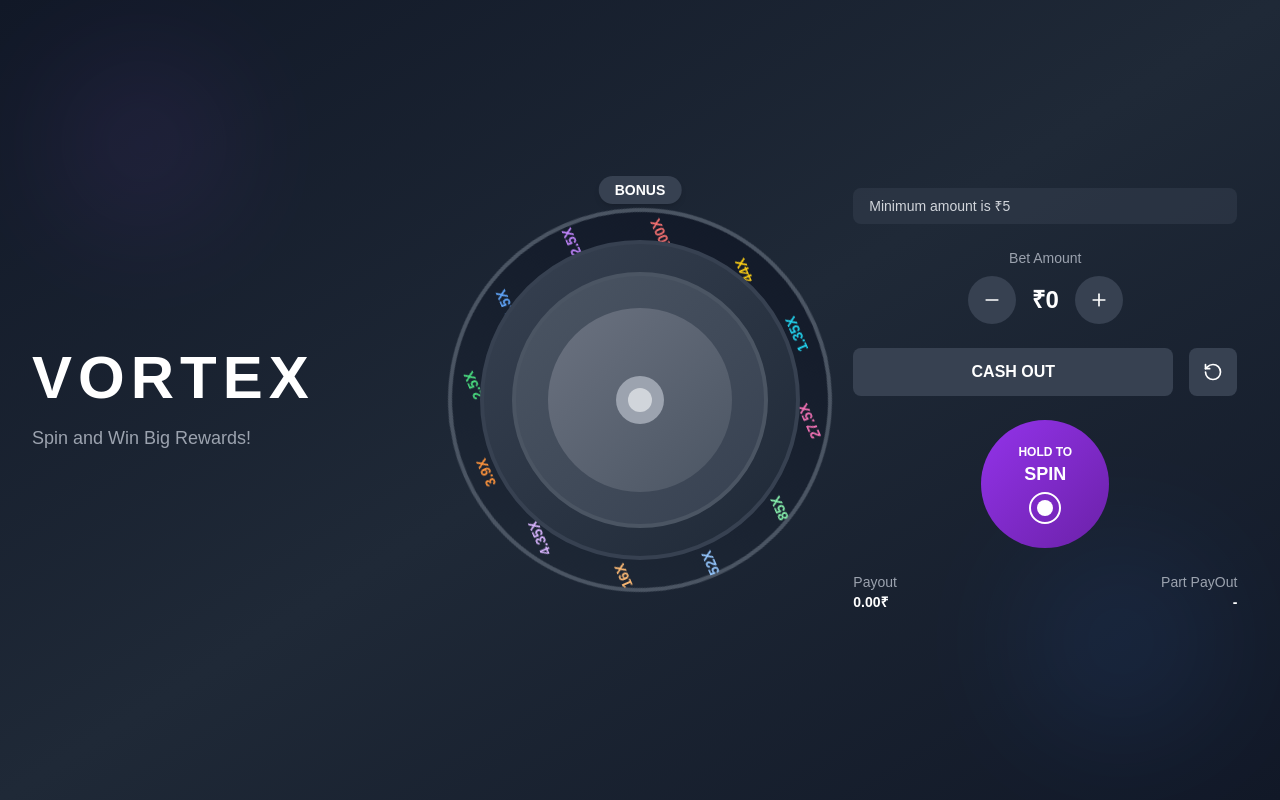
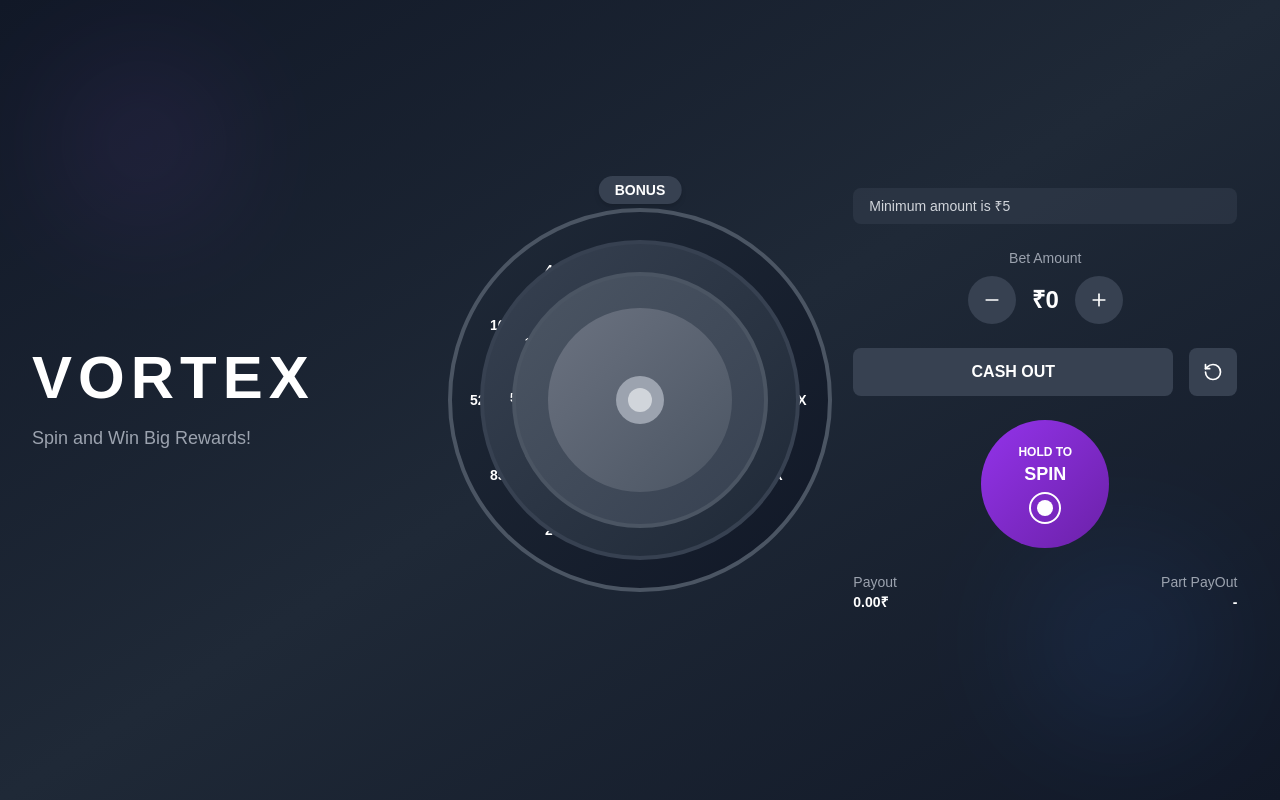
Before and after one commit to saywowtech/vortex-demo, a React (Create React App) app: page / in a window 1280 px wide. Built offline with nearby package versions, Linux system fonts and the light colour scheme.

Commit message:
Update App.js

```diff
--- a/src/App.js
+++ b/src/App.js
@@ -1,22 +1,54 @@
-import { Plus, Minus, RotateCcw } from 'lucide-react'
+import { useState, useRef } from 'react';
+import { Plus, Minus, RotateCcw } from 'lucide-react';
 
-const App = (props) => {
-  const { minimumAmount = 5, currency = '₹' } = props
+const App = ({ minimumAmount = 5, currency = '₹' }) => {
+  const [isSpinning, setIsSpinning] = useState(false);
+  const outerRef = useRef();
+  const middleRef = useRef();
+  const innerRef = useRef();
 
-  const wheelMultipliers = [
-    { value: '3.9X', color: 'text-orange-400' },
-    { value: '2.5X', color: 'text-green-400' },
-    { value: '1.5X', color: 'text-blue-400' },
-    { value: '12.5X', color: 'text-purple-400' },
-    { value: '200X', color: 'text-red-400' },
-    { value: '44X', color: 'text-yellow-400' },
-    { value: '1.35X', color: 'text-cyan-400' },
-    { value: '27.5X', color: 'text-pink-400' },
-    { value: '85X', color: 'text-green-300' },
-    { value: '52X', color: 'text-blue-300' },
-    { value: '16X', color: 'text-orange-300' },
-    { value: '4.35X', color: 'text-purple-300' }
-  ]
+  const multipliers = [
+    '3.9X', '2.5X', '1.5X', '12.5X', '200X', '44X',
+    '1.35X', '27.5X', '85X', '52X', '16X', '4.35X'
+  ];
+
+  const spin = () => {
+    if (isSpinning) return;
+    setIsSpinning(true);
+
+    const randomDeg = () => 360 * 5 + Math.floor(Math.random() * 360);
+
+    outerRef.current.style.transition = 'transform 4s ease-out';
+    outerRef.current.style.transform = `rotate(${randomDeg()}deg)`;
+
+    middleRef.current.style.transition = 'transform 4s ease-out';
+    middleRef.current.style.transform = `rotate(${randomDeg()}deg)`;
+
+    innerRef.current.style.transition = 'transform 4s ease-out';
+    innerRef.current.style.transform = `rotate(${randomDeg()}deg)`;
+
+    setTimeout(() => setIsSpinning(false), 4000);
+  };
+
+  const renderLabels = (radius, size = 'text-sm') => (
+    multipliers.map((value, index) => {
+      const angle = (index * 30 - 90) * (Math.PI / 180);
+      const x = Math.cos(angle) * radius;
+      const y = Math.sin(angle) * radius;
+      return (
+        <div
+          key={`${radius}-${index}`}
+          className={`absolute ${size} font-bold text-white`}
+          style={{
+            left: `calc(50% + ${x}px - 20px)`,
+            top: `calc(50% + ${y}px - 10px)`
+          }}
+        >
+          {value}
+        </div>
+      );
+    })
+  );
 
   return (
     <div className="min-h-screen bg-gradient-to-br from-gray-900 via-gray-800 to-gray-900 text-white relative overflow-hidden">
@@ -33,35 +65,35 @@ const App = (props) => {
 
         <div className="flex-1 flex justify-center">
           <div className="relative w-96 h-96">
-            <div className="absolute inset-0 rounded-full border-4 border-gray-600 bg-gradient-to-br from-gray-800 to-gray-900 animate-spin-slow">
-              {wheelMultipliers.map((item, index) => {
-                const angle = (index * 30) - 90
-                const radius = 170
-                const x = Math.cos(angle * Math.PI / 180) * radius
-                const y = Math.sin(angle * Math.PI / 180) * radius
-                return (
-                  <div
-                    key={index}
-                    className={`absolute text-sm font-bold ${item.color}`}
-                    style={{
-                      left: `calc(50% + ${x}px - 20px)`,
-                      top: `calc(50% + ${y}px - 10px)`
-                    }}
-                  >
-                    {item.value}
-                  </div>
-                )
-              })}
+            {/* Outer ring */}
+            <div
+              ref={outerRef}
+              className="absolute inset-0 rounded-full border-4 border-gray-600 bg-gradient-to-br from-gray-800 to-gray-900"
+            >
+              {renderLabels(150)}
             </div>
 
-            <div className="absolute inset-8 rounded-full border-4 border-gray-700 bg-gradient-to-br from-gray-700 to-gray-800"></div>
-            <div className="absolute inset-16 rounded-full border-4 border-gray-600 bg-gradient-to-br from-gray-600 to-gray-700">
+            {/* Middle ring */}
+            <div
+              ref={middleRef}
+              className="absolute inset-8 rounded-full border-4 border-gray-700 bg-gradient-to-br from-gray-700 to-gray-800"
+            >
+              {renderLabels(110, 'text-xs')}
+            </div>
+
+            {/* Inner ring */}
+            <div
+              ref={innerRef}
+              className="absolute inset-16 rounded-full border-4 border-gray-600 bg-gradient-to-br from-gray-600 to-gray-700"
+            >
+              {renderLabels(70, 'text-[10px]')}
               <div className="absolute inset-8 rounded-full bg-gradient-to-br from-gray-500 to-gray-600 flex items-center justify-center">
                 <div className="w-12 h-12 bg-gray-400 rounded-full flex items-center justify-center">
                   <div className="w-6 h-6 bg-gray-300 rounded-full"></div>
                 </div>
               </div>
             </div>
+
             <div className="absolute -top-8 left-1/2 transform -translate-x-1/2 bg-gray-700 px-4 py-1 rounded-full text-sm font-semibold shadow-md">
               BONUS
             </div>
@@ -97,7 +129,11 @@ const App = (props) => {
             </div>
 
             <div className="flex justify-center">
-              <button className="w-32 h-32 bg-gradient-to-br from-purple-600 to-purple-800 hover:from-purple-500 hover:to-purple-700 rounded-full flex flex-col items-center justify-center text-white font-bold transition-all transform hover:scale-105">
+              <button
+                onClick={spin}
+                disabled={isSpinning}
+                className="w-32 h-32 bg-gradient-to-br from-purple-600 to-purple-800 hover:from-purple-500 hover:to-purple-700 rounded-full flex flex-col items-center justify-center text-white font-bold transition-all transform hover:scale-105"
+              >
                 <div className="text-xs">HOLD TO</div>
                 <div className="text-lg">SPIN</div>
                 <div className="w-8 h-8 border-2 border-white rounded-full mt-1 flex items-center justify-center">
@@ -120,7 +156,7 @@ const App = (props) => {
         </div>
       </div>
     </div>
-  )
-}
+  );
+};
 
-export default App
+export default App;
```
